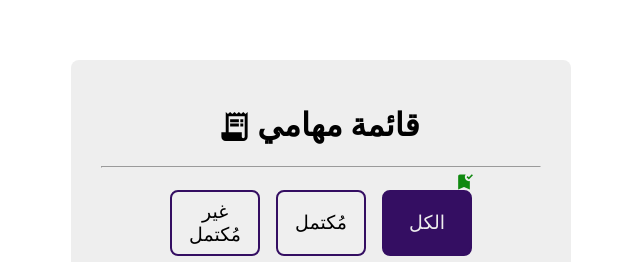
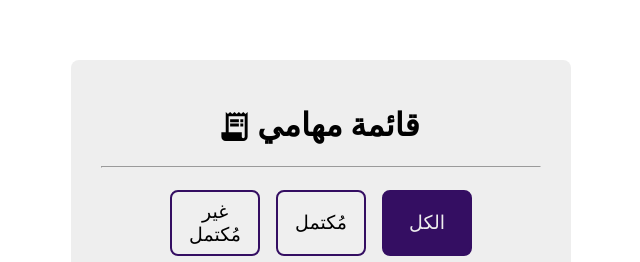
Before and after one commit to Anas-Alnasmeh/To-Do-List, a React (Create React App) app: page / in a window 1280 px wide. Shown: the top 262 px of the page, without its empty margins (319-959 px from the left). Built offline with nearby package versions, Linux system fonts and the light colour scheme.

Commit message:
simple edit

```diff
--- a/src/Component/Main.js
+++ b/src/Component/Main.js
@@ -40,7 +40,8 @@ export default function Main() {
     severity: "",
   });
 
-  const bookmarkAddedIconStatus = tasks.every((e) => e.isCompleted);
+  const bookmarkAddedIconStatus =
+    tasks.length > 0 && tasks.every((e) => e.isCompleted);
 
   let showcategorieTasks = tasks;
 
```
